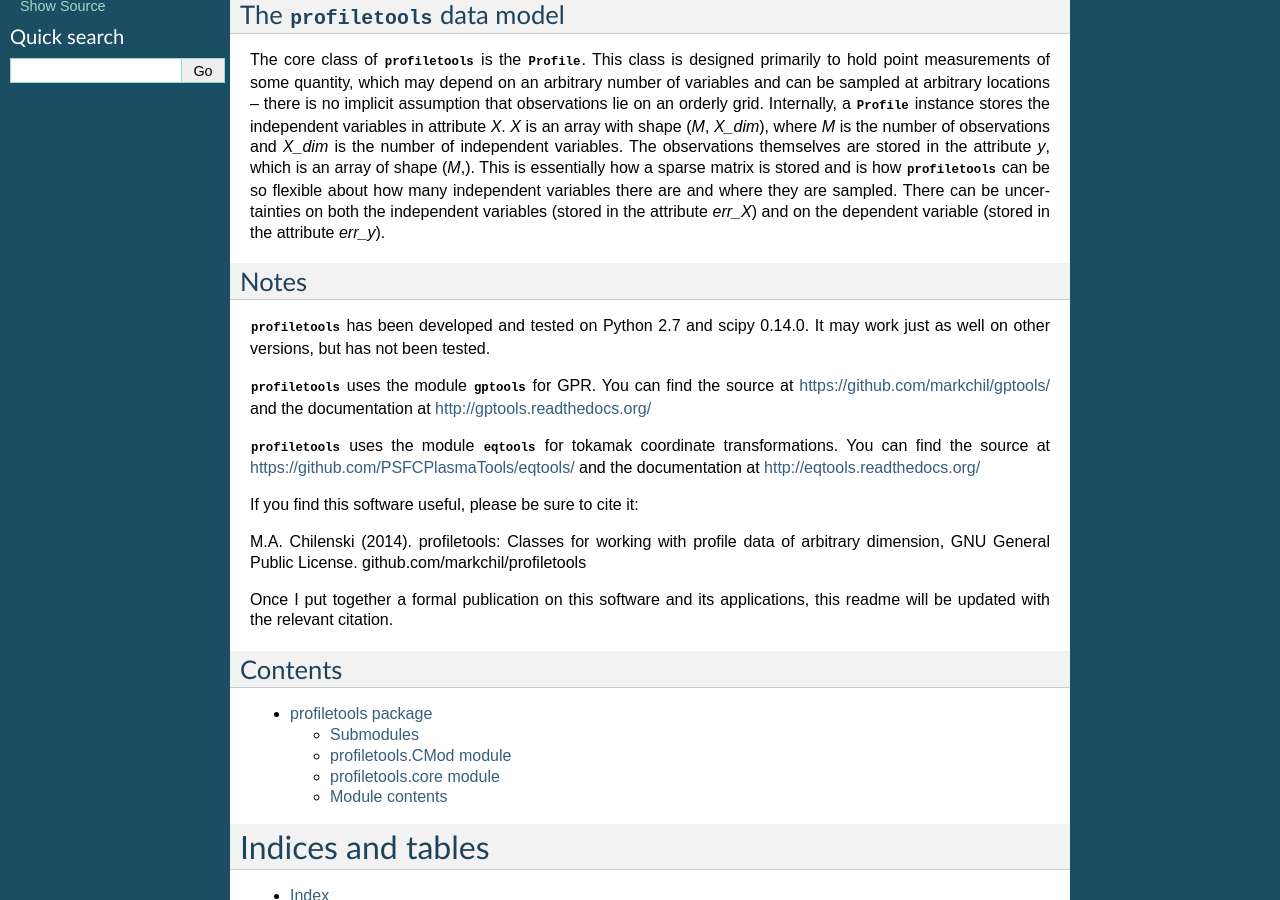
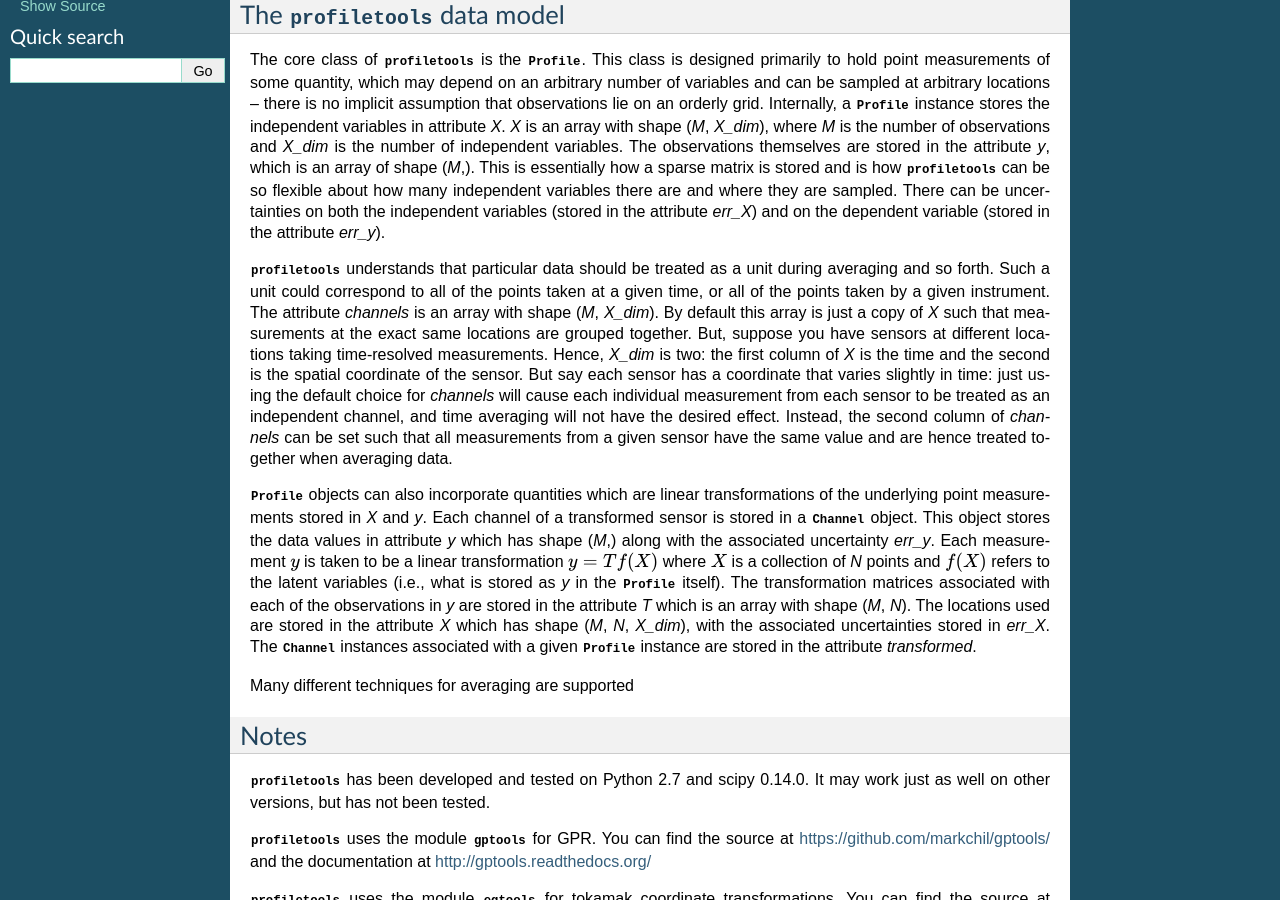
Before and after one commit to markchil/profiletools, a Sphinx documentation site: the page built from docs/source/index.rst, in a window 1280 px wide and 900 px high, scrolled down 317 px. Built offline with Sphinx 7.4.7, drawn with Linux system fonts in a browser that asks for light colours; formulas are drawn with MathJax 3.

Commit message:
Fix how channels work in Profile, update to documentation.

```diff
--- a/docs/source/index.rst
+++ b/docs/source/index.rst
@@ -27,6 +27,39 @@ sparse matrix is stored and is how :py:mod:`profiletools` can be so flexible
 about how many independent variables there are and where they are sampled. There
 can be uncertainties on both the independent variables (stored in the attribute
 `err_X`) and on the dependent variable (stored in the attribute `err_y`).
+
+:py:mod:`profiletools` understands that particular data should be treated as a
+unit during averaging and so forth. Such a unit could correspond to all of the
+points taken at a given time, or all of the points taken by a given instrument.
+The attribute `channels` is an array with shape (`M`, `X_dim`). By default this
+array is just a copy of `X` such that measurements at the exact same locations
+are grouped together. But, suppose you have sensors at different locations
+taking time-resolved measurements. Hence, `X_dim` is two: the first column of
+`X` is the time and the second is the spatial coordinate of the sensor. But say
+each sensor has a coordinate that varies slightly in time: just using the
+default choice for `channels` will cause each individual measurement from each
+sensor to be treated as an independent channel, and time averaging will not have
+the desired effect. Instead, the second column of `channels` can be set such
+that all measurements from a given sensor have the same value and are hence
+treated together when averaging data.
+
+:py:class:`~profiletools.core.Profile` objects can also incorporate quantities
+which are linear transformations of the underlying point measurements stored in
+`X` and `y`. Each channel of a transformed sensor is stored in a
+:py:class:`~profiletools.core.Channel` object. This object stores the data
+values in attribute `y` which has shape (`M`,) along with the associated
+uncertainty `err_y`. Each measurement :math:`y` is taken to be a linear
+transformation :math:`y=Tf(X)` where :math:`X` is a collection of `N` points and
+:math:`f(X)` refers to the latent variables (i.e., what is stored as `y` in the
+:py:class:`Profile` itself). The transformation matrices associated with each of
+the observations in `y` are stored in the attribute `T` which is an array with
+shape (`M`, `N`). The locations used are stored in the attribute `X` which has
+shape (`M`, `N`, `X_dim`), with the associated uncertainties stored in `err_X`.
+The :py:class:`~profiletools.core.Channel` instances associated with a given
+:py:class:`~profiletools.core.Profile` instance are stored in the attribute
+`transformed`.
+
+Many different techniques for averaging are supported
 
 Notes
 -----
```
Also changed, not shown: 1 other file.
